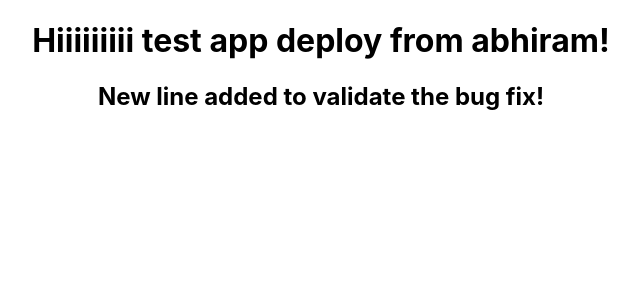
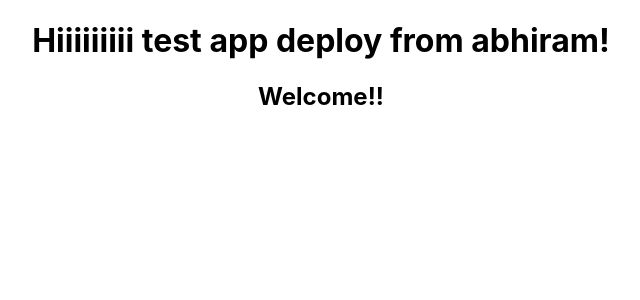
Before and after one commit to abhiram11/GitHub-Actions-Workflow-FollowUp, a React (Create React App) app: page / in a window 1280 px wide. Shown: the top 300 px of the page, without its empty margins (319-959 px from the left). Built offline with nearby package versions, Linux system fonts and the light colour scheme.

Commit message:
demo final

```diff
--- a/src/App.js
+++ b/src/App.js
@@ -4,7 +4,7 @@ function App() {
   return (
     <div className="App">
       <h1>Hiiiiiiiii test app deploy from abhiram! </h1>
-      <h2>New line added to validate the bug fix!</h2>
+      <h2>Welcome!!</h2>
     </div>
   );
 }
```
